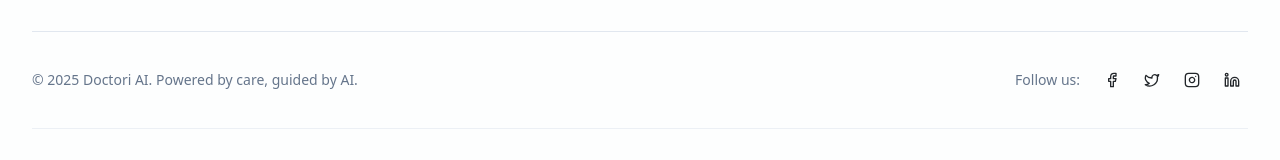
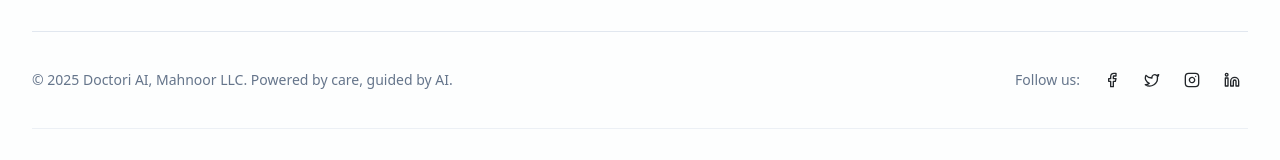
Before and after one commit to mahnoorllc/Doctori-Ai, a React (Vite) app: page / in a window 1280 px wide. Shown: the part 7355-7515 px from the top of the page. Built offline with nearby package versions, Linux system fonts and the light colour scheme.

Commit message:
Visual edit in Lovable
Edited UI in Lovable

```diff
--- a/src/components/Footer.tsx
+++ b/src/components/Footer.tsx
@@ -1,13 +1,10 @@
-
 import { Link } from "react-router-dom";
 import { Button } from "@/components/ui/button";
 import { Input } from "@/components/ui/input";
 import { Separator } from "@/components/ui/separator";
 import { Heart, Stethoscope, Mail, Phone, MapPin, Facebook, Twitter, Instagram, Linkedin, MessageCircle, Smartphone, Download } from "lucide-react";
-
 export const Footer = () => {
-  return (
-    <footer className="bg-muted/30 border-t">
+  return <footer className="bg-muted/30 border-t">
       <div className="container py-12">
         <div className="grid grid-cols-1 md:grid-cols-5 gap-8">
           {/* Brand Section */}
@@ -112,9 +109,7 @@ export const Footer = () => {
 
         {/* Bottom Section */}
         <div className="flex flex-col md:flex-row justify-between items-center space-y-4 md:space-y-0">
-          <div className="text-sm text-muted-foreground">
-            © 2025 Doctori AI. Powered by care, guided by AI.
-          </div>
+          <div className="text-sm text-muted-foreground">© 2025 Doctori AI, Mahnoor LLC. Powered by care, guided by AI.</div>
 
           <div className="flex items-center space-x-4">
             <span className="text-sm text-muted-foreground">Follow us:</span>
@@ -151,6 +146,5 @@ export const Footer = () => {
           </div>
         </div>
       </div>
-    </footer>
-  );
+    </footer>;
 };
```
